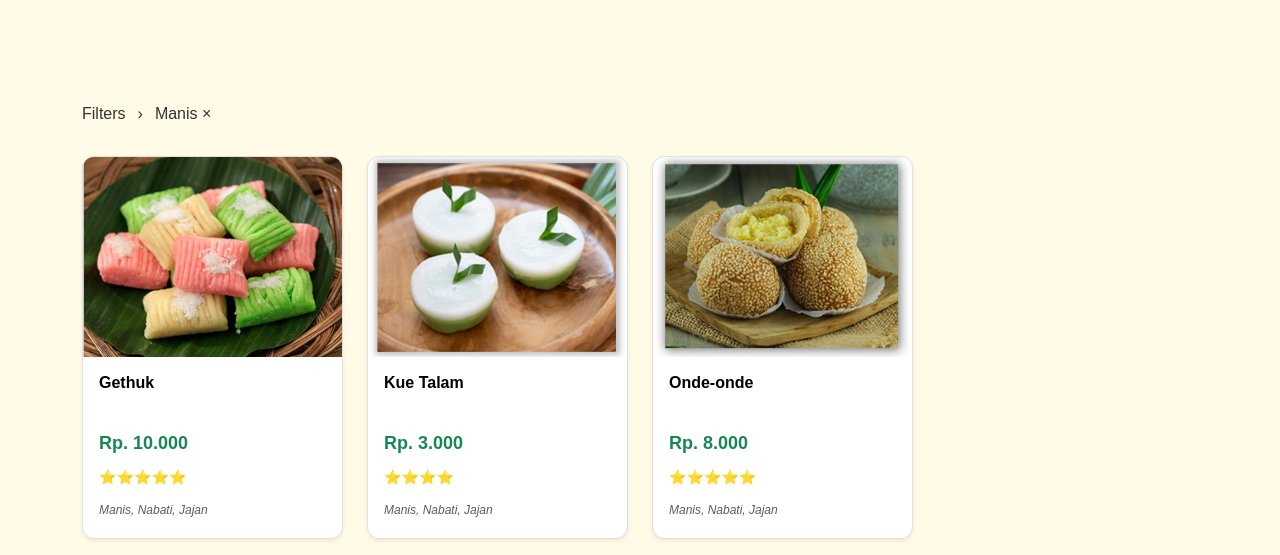
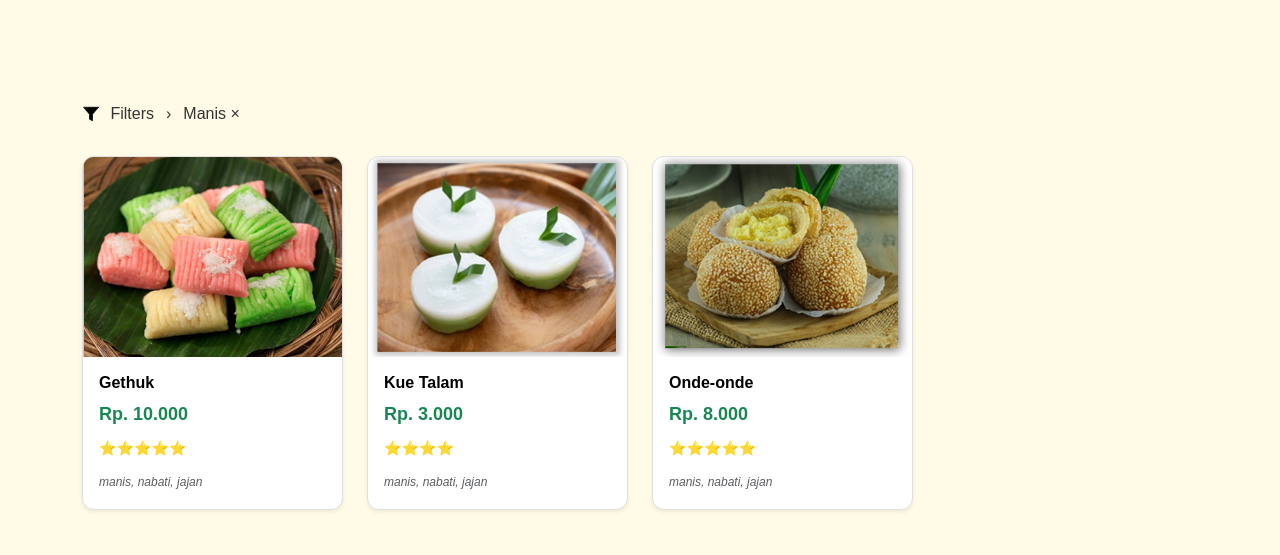
Before and after one commit to Dreyysa/kulinastra, a plain HTML site: page view/product.html in a window 1280 px wide. Both pictures are taken after a click on the checkbox "Manis". Shown: the part 188-743 px from the top of the page. Drawn offline with nearby package versions, Linux system fonts and the light colour scheme; files whose address does not match are found by name.

Commit message:
update: icon badge filter

```diff
--- a/public/css/product.css
+++ b/public/css/product.css
@@ -98,7 +98,6 @@ body {
   font-weight: 600;
   font-size: 16px;
   margin-bottom: 8px;
-  min-height: 48px;
   overflow: hidden;
 }
 
--- a/public/js/filter.js
+++ b/public/js/filter.js
@@ -95,7 +95,7 @@ function applyFilters() {
   updateFilterBadges(selectedCategories, minPrice, maxPrice, rating4Plus);
 }
 
-// === Update tampilan badge breadcrumb ===
+// === Update tampilan badge ===
 function updateFilterBadges(selectedCategories, minPrice, maxPrice, rating4Plus) {
   const badgeContainer = document.getElementById('filter-badge-container');
   if (!badgeContainer) return;
@@ -111,11 +111,16 @@ function updateFilterBadges(selectedCategories, minPrice, maxPrice, rating4Plus)
   badgeContainer.style.display = 'flex';
   badgeContainer.innerHTML = '';
 
-  // === Prefix: Filters text ===
+  // === Prefix: Filters text dengan ikon ===
   const prefix = document.createElement('span');
   prefix.className = 'filter-label';
-  prefix.textContent = 'Filters';
   prefix.style.cursor = 'pointer';
+  prefix.innerHTML = `
+    <svg width="18" height="18" viewBox="0 0 24 24" fill="black" stroke="black" stroke-width="1" stroke-linecap="round" stroke-linejoin="round" style="margin-right: 6px; vertical-align: middle;">
+      <polygon points="22 3 2 3 10 12.46 10 19 14 21 14 12.46 22 3"></polygon>
+    </svg>
+    Filters
+  `;
   prefix.addEventListener('click', toggleFilterSidebar);
   badgeContainer.appendChild(prefix);
 
@@ -125,15 +130,15 @@ function updateFilterBadges(selectedCategories, minPrice, maxPrice, rating4Plus)
   badgeContainer.appendChild(arrow);
 
   const categoryNames = {
-    'manis': 'Manis',
-    'gurih': 'Gurih',
-    'nabati': 'Nabati',
-    'hewani': 'Hewani',
-    'jajan': 'Jajan',
+    manis: 'Manis',
+    gurih: 'Gurih',
+    nabati: 'Nabati',
+    hewani: 'Hewani',
+    jajan: 'Jajan',
     'makanan-berat': 'Makanan Berat'
   };
 
-  // === Badge bisa dihapus (close)
+  // === Badge yang bisa dihapus
   const createClosableBadge = (text, onRemove) => {
     const item = document.createElement('span');
     item.className = 'filter-breadcrumb-item';
@@ -179,15 +184,14 @@ function updateFilterBadges(selectedCategories, minPrice, maxPrice, rating4Plus)
   }
 }
 
-// === Tampilkan produk dengan onclick handler ===
+// === Tampilkan produk ===
 function displayFilteredProducts(products) {
   const container = document.getElementById('products-container');
   if (!container) return;
   container.innerHTML = '';
 
   if (products.length === 0) {
-    container.innerHTML =
-      '<div class="col-12 text-center text-muted">Tidak ada produk yang sesuai.</div>';
+    container.innerHTML = '<div class="col-12 text-center text-muted">Tidak ada produk yang sesuai.</div>';
     return;
   }
 
@@ -195,18 +199,7 @@ function displayFilteredProducts(products) {
     const col = document.createElement('div');
     col.className = 'col-md-4 col-sm-6 mb-4';
     const stars = '⭐'.repeat(p.rating);
-    const categories = p.categories.map(cat => {
-      const categoryNames = {
-        'manis': 'Manis',
-        'gurih': 'Gurih',
-        'nabati': 'Nabati',
-        'hewani': 'Hewani',
-        'jajan': 'Jajan',
-        'makanan-berat': 'Makanan Berat'
-      };
-      return categoryNames[cat] || cat;
-    }).join(', ');
-
+    const categories = p.categories.join(', ');
     col.innerHTML = `
       <div class="card shadow-sm product-card" onclick="goToProductDetail('${p.id}')">
         <img src="${p.image}" class="card-img-top" alt="${p.name}">
@@ -222,22 +215,21 @@ function displayFilteredProducts(products) {
   });
 }
 
-// === Navigate to product detail ===
+// === Navigasi ke detail produk ===
 function goToProductDetail(productId) {
   window.location.href = `product-detail.html?id=${productId}`;
 }
 
-// === Load produk dan set ke allProducts ===
+// === Load produk dan set allProducts ===
 async function loadAndStoreProducts() {
   if (typeof loadProductsData === 'function') {
     allProducts = await loadProductsData();
-    // Tampilkan semua produk saat pertama kali load
     displayFilteredProducts(allProducts);
   }
   initializeFilters();
 }
 
-// Expose function untuk diakses dari products.js
+// Ekspor ke global
 window.setAllProducts = function(products) {
   allProducts = products;
   displayFilteredProducts(products);
```
Also changed, not shown: public/assets/images/icons/filter-icon.png (added), public/assets/images/icons/filter-icon.svg (added).
